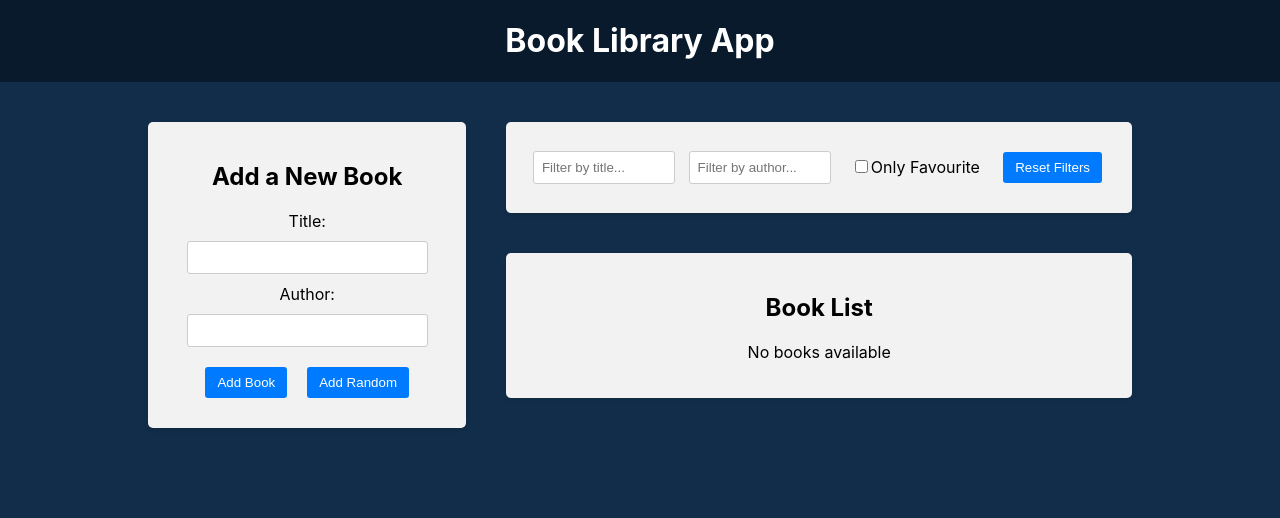
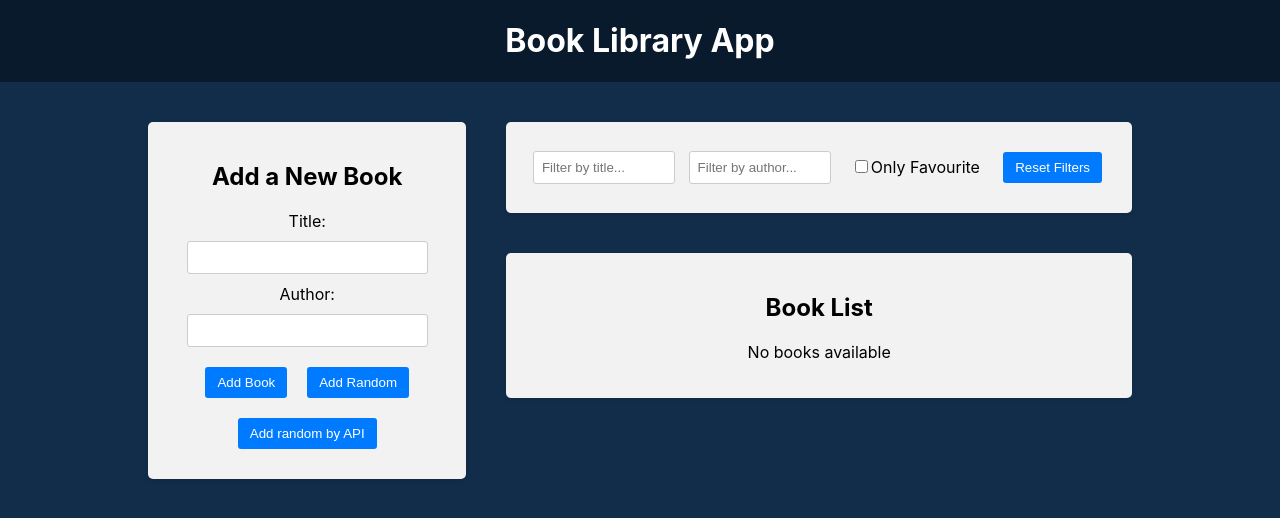
Before and after one commit to lscutelxx/bookLibraryApp, a React (Vite) app in the folder frontend/: page / in a window 1280 px wide. Shown: the top 518 px of the page. Built offline with nearby package versions, Linux system fonts and the light colour scheme.

Commit message:
Add rendom book by API

```diff
--- a/frontend/package.json
+++ b/frontend/package.json
@@ -11,6 +11,7 @@
   },
   "dependencies": {
     "@reduxjs/toolkit": "^2.4.0",
+    "axios": "^1.7.9",
     "react": "^18.3.1",
     "react-dom": "^18.3.1",
     "react-icons": "^5.4.0",
--- a/frontend/src/components/BookForm/BookForm.jsx
+++ b/frontend/src/components/BookForm/BookForm.jsx
@@ -1,4 +1,5 @@
 import { useState } from 'react';
+import axios from 'axios';
 import './BookForm.css';
 import { useDispatch } from 'react-redux';
 // import { addBook } from '../../redux/books/actionCreators';
@@ -34,6 +35,17 @@
     dispatch(addBook(randomBookWithId));
   };
 
+  const addRandomBookViaAPIHandler = async () => {
+    try {
+      const res = await axios.get('http://localhost:4000/random-book');
+      if (res?.data?.title && res?.data?.author) {
+        dispatch(addBook(createBookWithId(res.data)));
+      }
+    } catch (error) {
+      console.log('Error fetching random book', error);
+    }
+  };
+
   return (
     <div className="app-block book-form">
       <h2>Add a New Book</h2>
@@ -60,6 +72,9 @@
         <button type="button" onClick={addRandomBookHandler}>
           Add Random
         </button>
+        <button type="button" onClick={addRandomBookViaAPIHandler}>
+          Add random by API
+        </button>
       </form>
     </div>
   );
```
Also changed, not shown: 1 other file (tests, documents, lock files or other folders).
